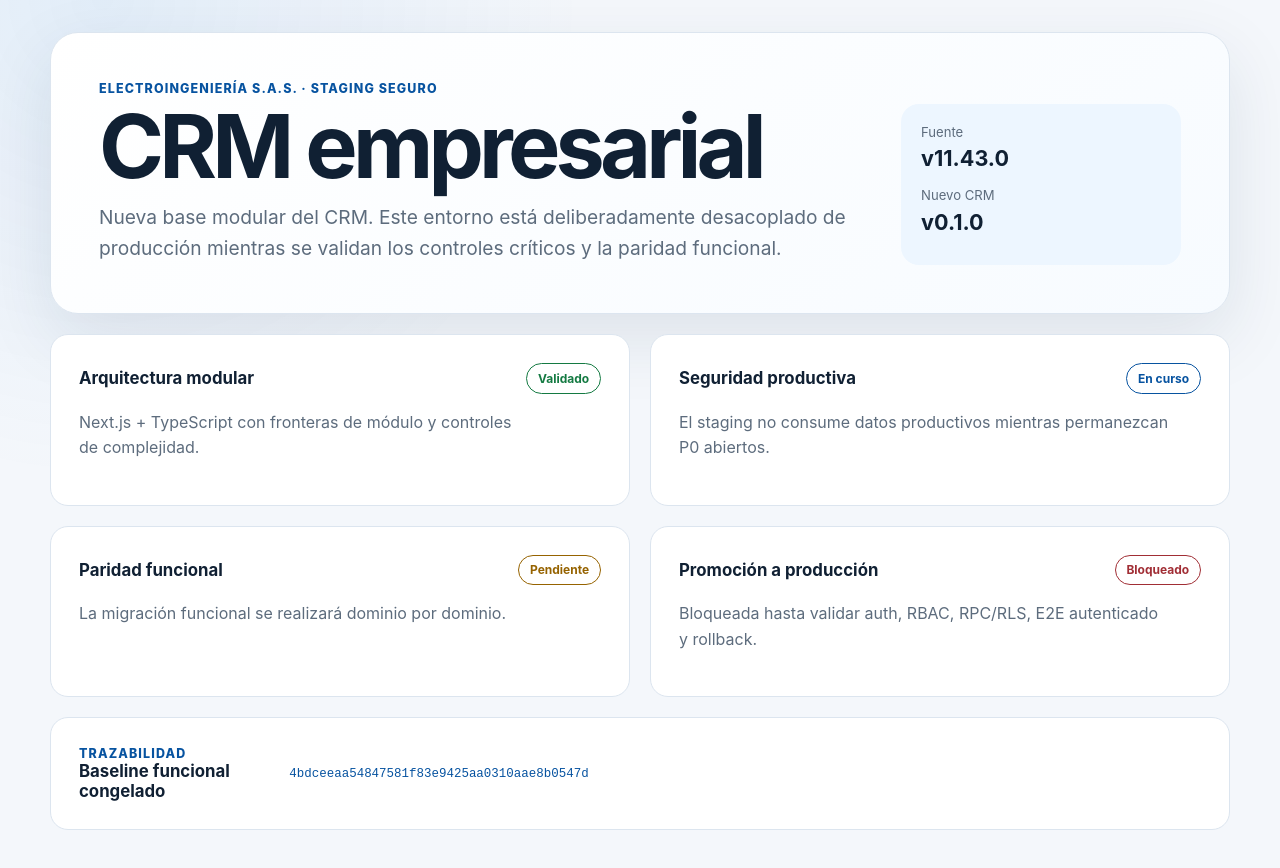
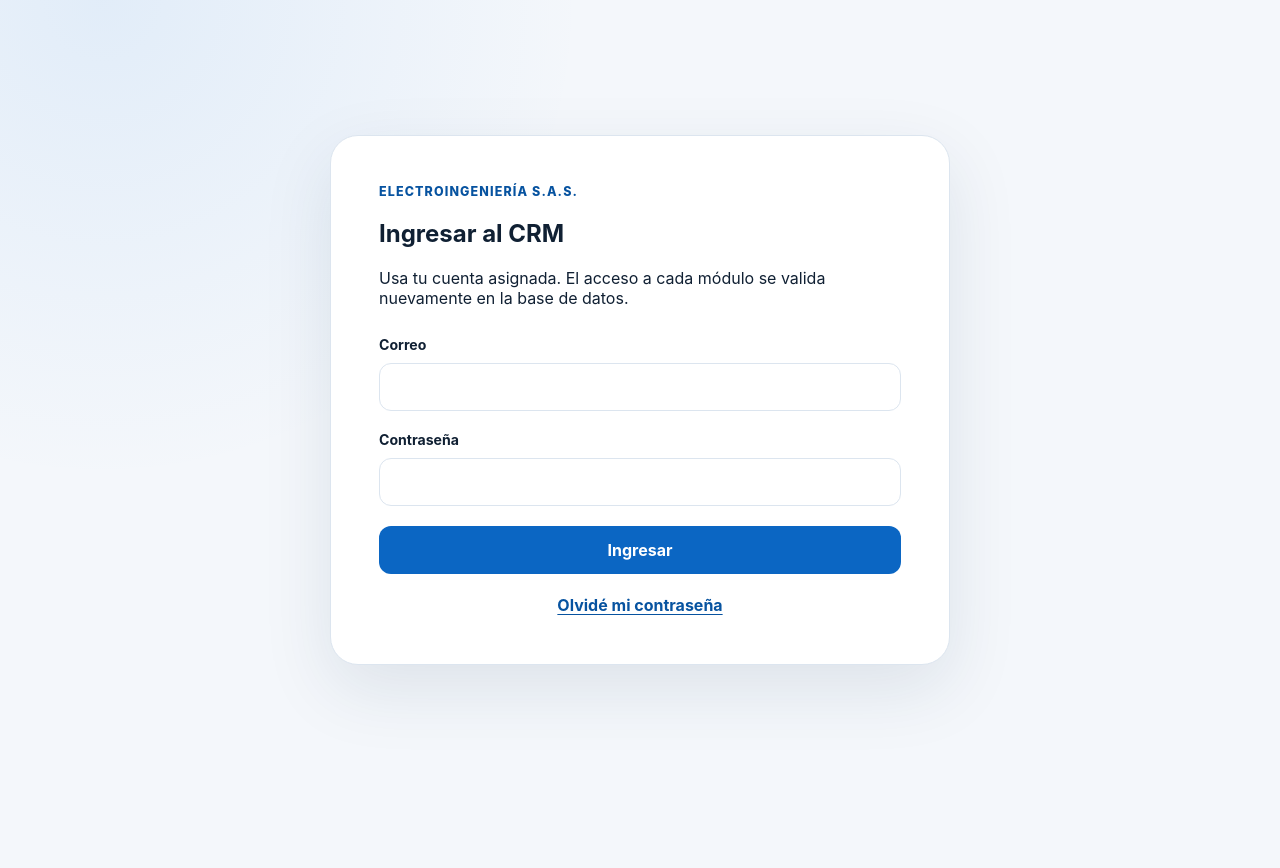
Before and after one commit to Electroingenieria-SAS/CRM, a Next.js app: page / in a window 1280 px wide. Shown: the top 868 px of the page. After the commit the page ends 800 px from the top, so only its background shows below. Built offline with nearby package versions, Linux system fonts and the light colour scheme; no server answers.

Commit message:
feat(auth): require login at root entry

```diff
--- a/src/app/page.tsx
+++ b/src/app/page.tsx
@@ -1,5 +1,5 @@
-import { ReconstructionOverview } from '@/modules/platform/ui/reconstruction-overview';
+import { LoginPageClient } from '@/app/login/login-page-client';
 
 export default function HomePage() {
-  return <ReconstructionOverview />;
+  return <LoginPageClient />;
 }
```
